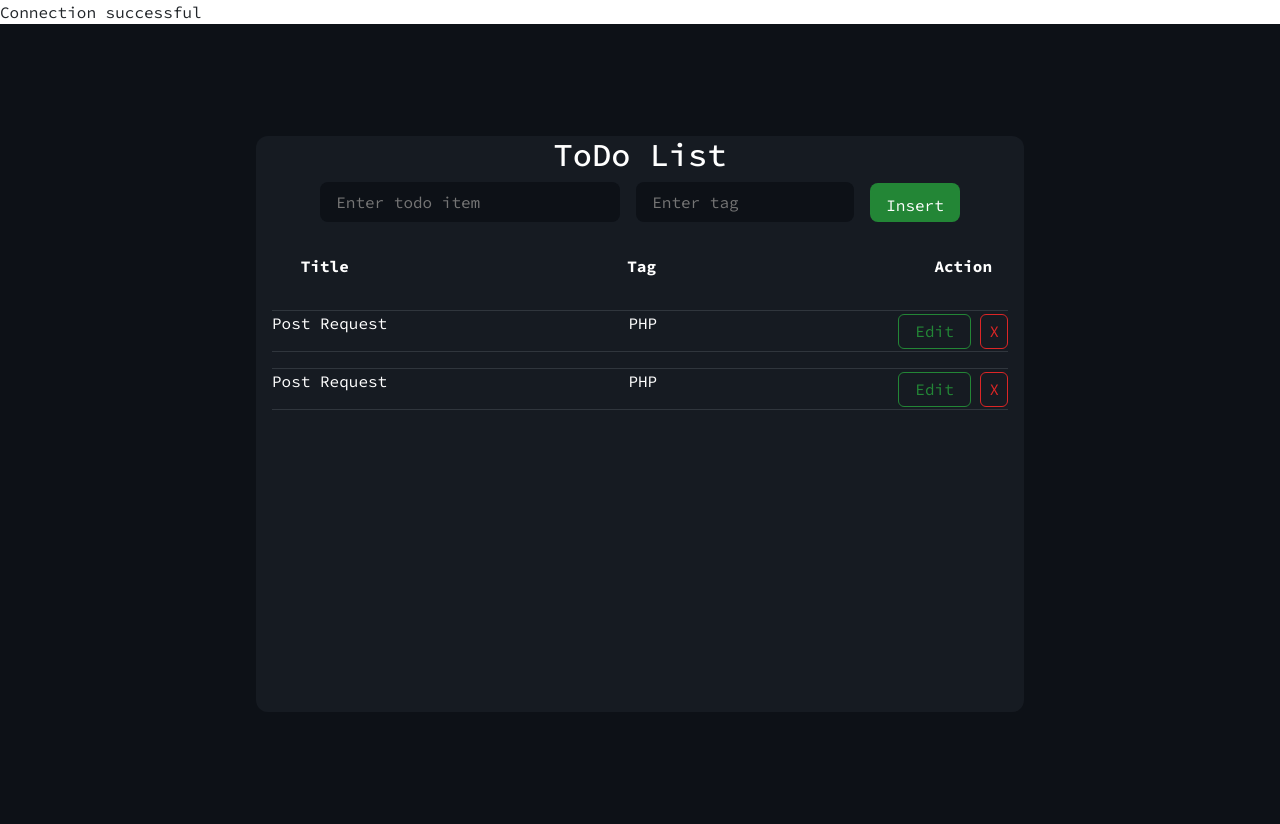
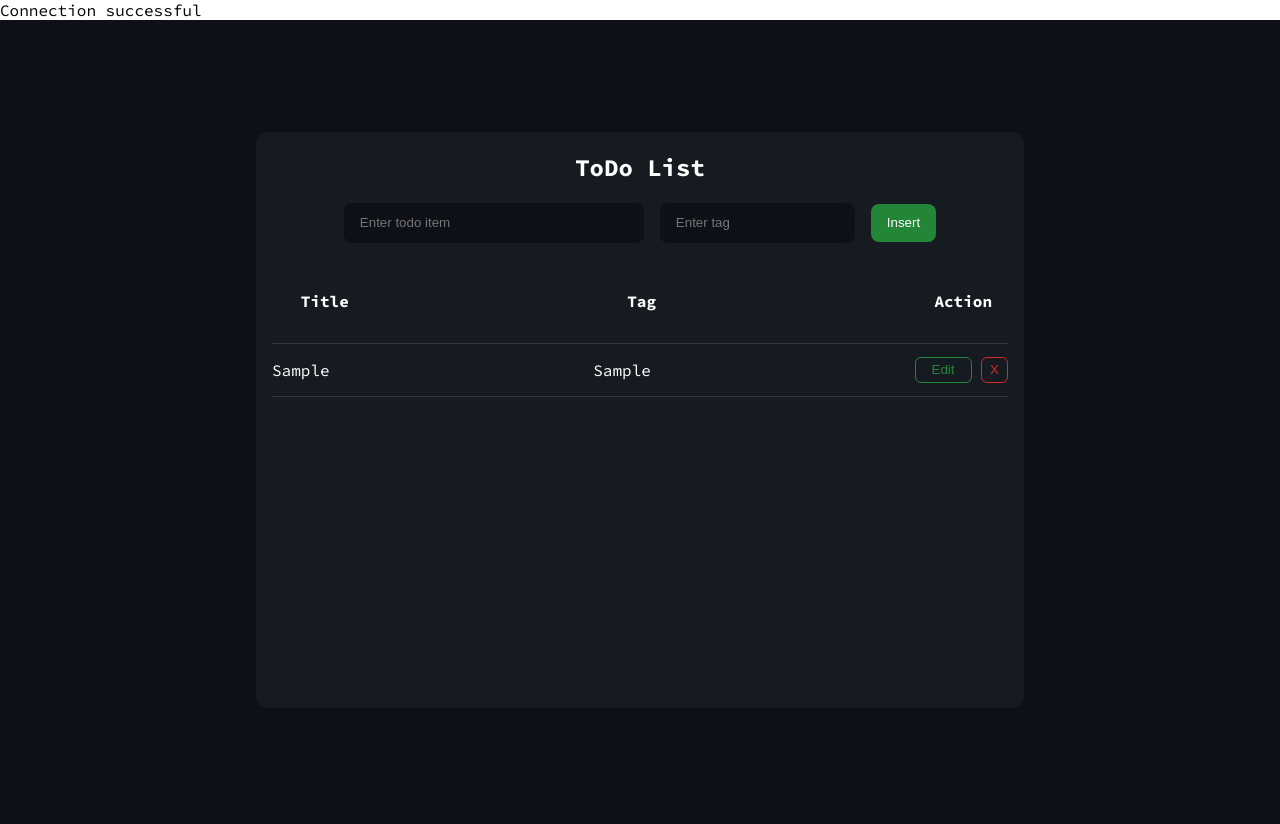
Before and after one commit to ShafiArnob/todo-php, a PHP site: page / in a window 1280 px wide. After the commit the page ends 397 px from the top, so only its background shows below. Run offline with PHP 8.4, Linux system fonts and the light colour scheme; tables that the repository leaves empty or names only in its code hold one stand-in row (values such as "Sample post"); some libraries are stand-ins or nearby versions.

Commit message:
read item

```diff
--- a/index.php
+++ b/index.php
@@ -29,10 +29,6 @@ else{
   <link rel="preconnect" href="https://fonts.gstatic.com" crossorigin>
   <link href="https://fonts.googleapis.com/css2?family=Source+Code+Pro:wght@200;300;400;500;600;700;800&display=swap" rel="stylesheet">
 
-  <!-- Bootstrap CSS -->
-  <link rel="stylesheet" href="https://stackpath.bootstrapcdn.com/bootstrap/4.4.1/css/bootstrap.min.css"
-    integrity="sha384-Vkoo8x4CGsO3+Hhxv8T/Q5PaXtkKtu6ug5TOeNV6gBiFeWPGFN9MuhOf23Q9Ifjh" crossorigin="anonymous">
-  <link rel="stylesheet" href="//cdn.datatables.net/1.10.20/css/jquery.dataTables.min.css">
 
   <link rel="stylesheet" href="style.css">
 
@@ -67,23 +63,22 @@ else{
             </div>
           </div>
 
-          <div class="list-item">
-            <p>Post Request</p>
-            <p>PHP</p>
-            <div class="list-item-action">
-              <button class="btn-edit">Edit</button>
-              <button class="btn-delete">X</button>
-            </div>
-          </div>
+        <?php
+          $sql = "SELECT * FROM `todo`";
+          $result = mysqli_query($conn, $sql);
 
-          <div class="list-item">
-            <p>Post Request</p>
-            <p>PHP</p>
-            <div class="list-item-action">
-              <button class="btn-edit">Edit</button>
-              <button class="btn-delete">X</button>
-            </div>
-          </div>
+          while($row = mysqli_fetch_assoc($result)){
+
+            echo '<div class="list-item">
+              <p>' . $row['item'] . '</p>
+              <p>' . $row['tag'] . '</p>
+              <div class="list-item-action">
+                <button class="btn-edit">Edit</button>
+                <button class="btn-delete">X</button>
+              </div>
+            </div>';
+          }
+        ?>
 
         </div>
       </div>
@@ -103,6 +98,5 @@ else{
   <script src="https://stackpath.bootstrapcdn.com/bootstrap/4.4.1/js/bootstrap.min.js"
     integrity="sha384-wfSDF2E50Y2D1uUdj0O3uMBJnjuUD4Ih7YwaYd1iqfktj0Uod8GCExl3Og8ifwB6"
     crossorigin="anonymous"></script>
-  <script src="//cdn.datatables.net/1.10.20/js/jquery.dataTables.min.js"></script>
 </body>
 </html>
```
